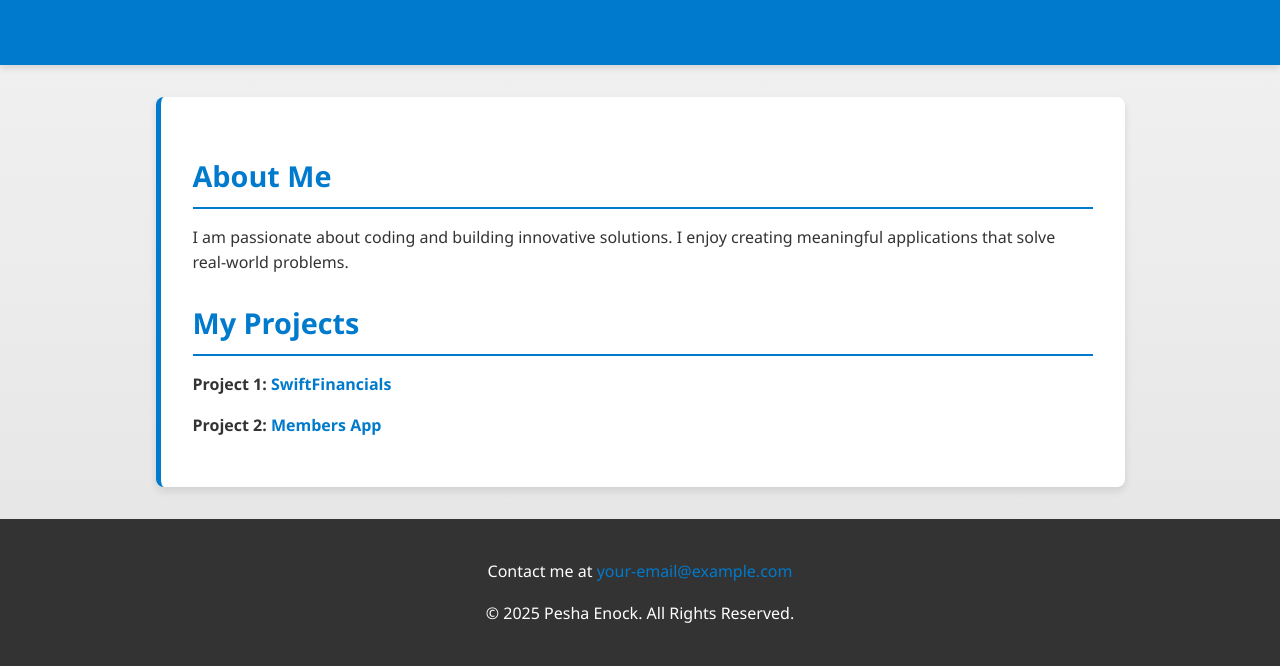
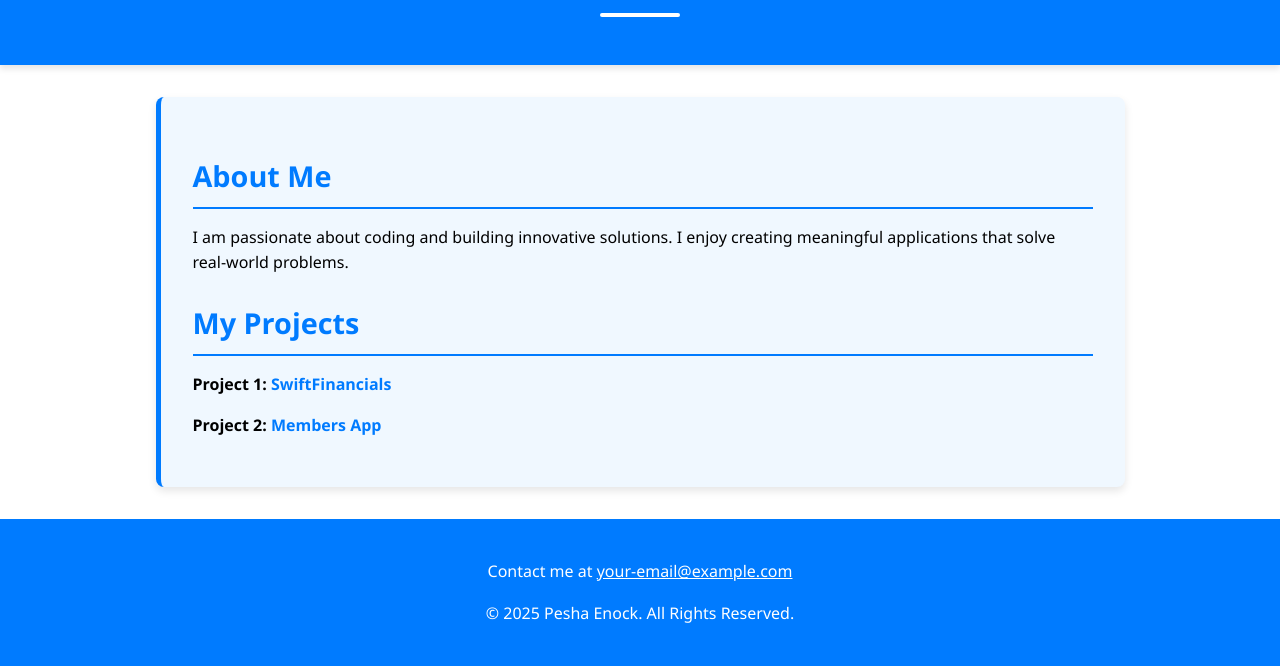
Before and after one commit to PeshaKa/PeshaKa.github.io, a plain HTML site: page index.html in a window 1280 px wide. Shown: the part 138-804 px from the top of the page. Drawn offline with Linux system fonts and the light colour scheme.

Commit message:
Update index.html

```diff
--- a/index.html
+++ b/index.html
@@ -11,41 +11,52 @@
             line-height: 1.6;
             margin: 0;
             padding: 0;
-            background: linear-gradient(to bottom, #f4f4f4, #e4e4e4);
-            color: #333;
+            background-color: #ffffff; /* White background */
+            color: #000000; /* Black text */
+            display: flex;
+            flex-direction: column;
+            min-height: 100vh;
         }
 
         /* Header Styles */
         header {
-            background: #007acc;
+            background: #007bff; /* Blue header */
             color: white;
+            text-align: center;
             padding: 2rem 1rem;
-            text-align: center;
             box-shadow: 0 4px 6px rgba(0, 0, 0, 0.1);
         }
         header h1 {
+            font-size: 2.5rem;
             margin: 0;
-            font-size: 2.5rem;
         }
         header p {
             margin: 0.5rem 0 0;
             font-size: 1.2rem;
             font-style: italic;
         }
+        .decorative-line {
+            width: 80px;
+            height: 4px;
+            background: white;
+            margin: 1rem auto;
+            border-radius: 2px;
+        }
 
         /* Section Styles */
         section {
+            flex: 1;
             padding: 2rem;
             max-width: 900px;
             margin: 2rem auto;
-            background: white;
+            background: #f0f8ff; /* Light blue background for sections */
             border-radius: 8px;
             box-shadow: 0 4px 8px rgba(0, 0, 0, 0.1);
-            border-left: 5px solid #007acc;
+            border-left: 5px solid #007bff;
         }
         section h2 {
-            color: #007acc;
-            border-bottom: 2px solid #007acc;
+            color: #007bff; /* Blue section headers */
+            border-bottom: 2px solid #007bff;
             padding-bottom: 0.5rem;
             margin-bottom: 1rem;
             font-size: 1.8rem;
@@ -58,43 +69,32 @@
             margin-bottom: 1rem;
         }
         section ul li strong {
-            color: #333;
+            color: #000000; /* Black bold text */
         }
         section ul li a {
-            color: #007acc;
+            color: #007bff;
             font-weight: bold;
             text-decoration: none;
         }
         section ul li a:hover {
             text-decoration: underline;
-            color: #005ea1;
         }
 
         /* Footer Styles */
         footer {
-            background: #333;
+            background: #007bff; /* Blue footer */
             color: white;
             text-align: center;
             padding: 1.5rem 1rem;
-            margin-top: 2rem;
             font-size: 1rem;
-            position: relative;
+            margin-top: auto; /* Push footer to the bottom */
         }
         footer a {
-            color: #007acc;
-            text-decoration: none;
+            color: white;
+            text-decoration: underline;
         }
         footer a:hover {
-            text-decoration: underline;
-        }
-
-        /* Decorative Elements */
-        .decorative-line {
-            width: 80px;
-            height: 4px;
-            background: #007acc;
-            margin: 1rem auto;
-            border-radius: 2px;
+            text-decoration: none;
         }
 
         /* Responsive Design */
```
